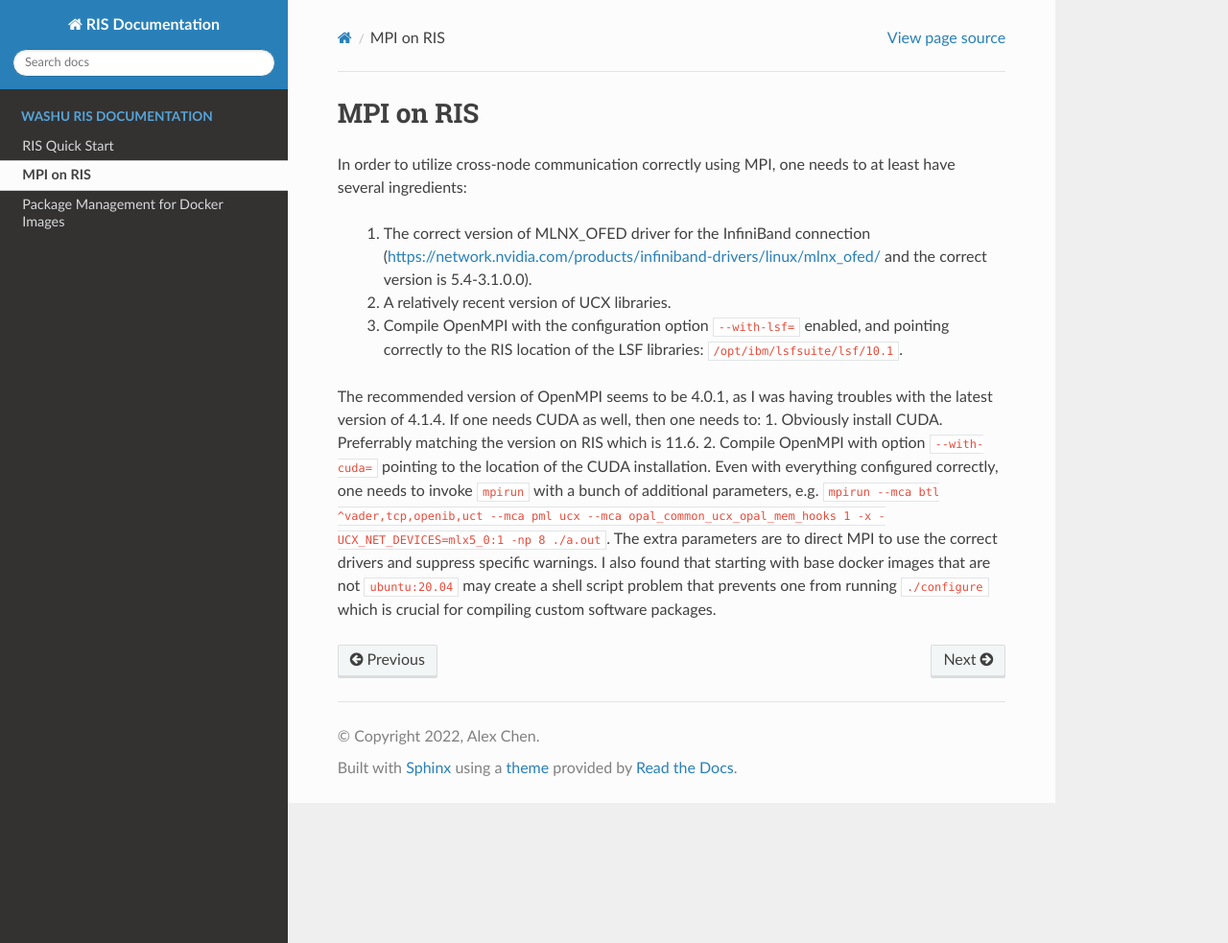
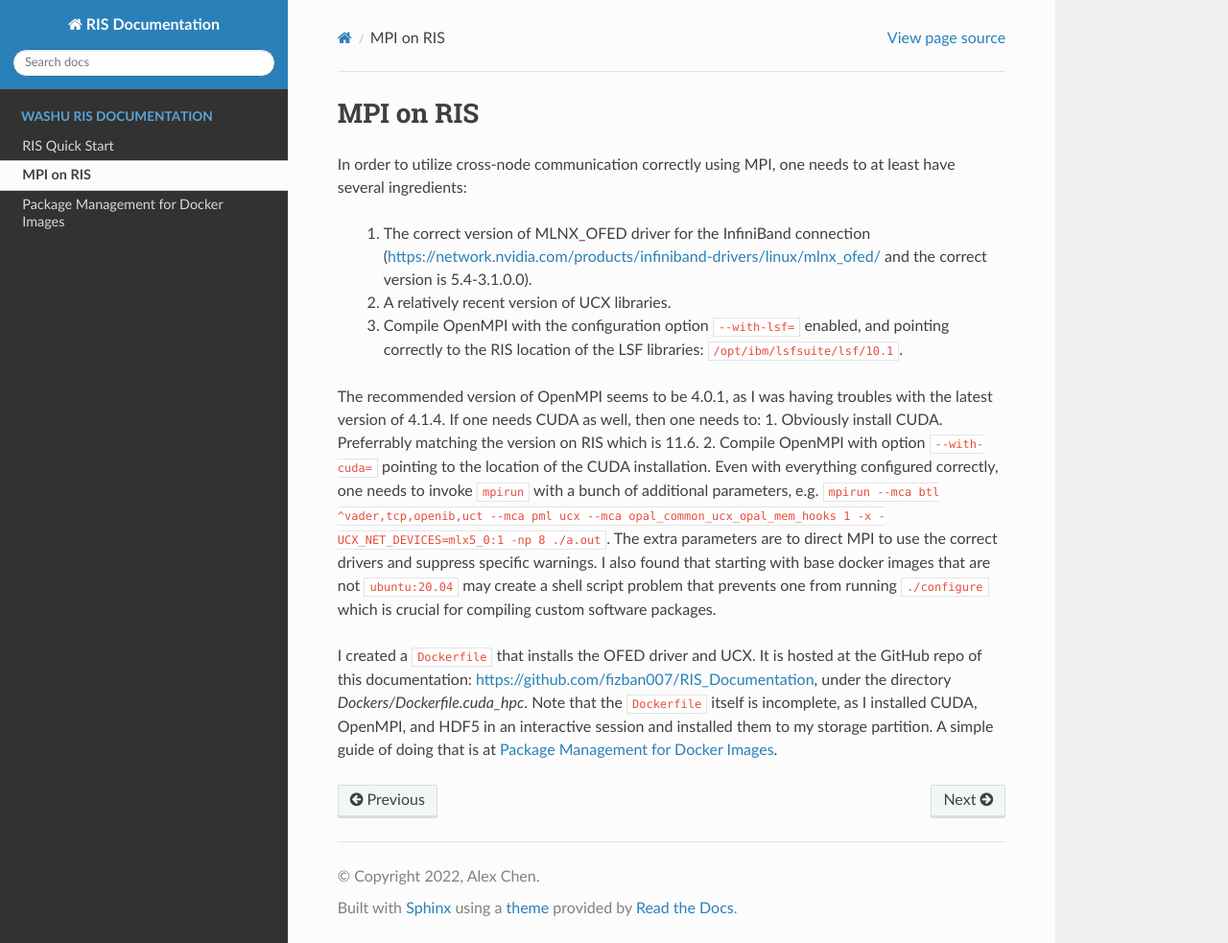
Before and after one commit to wuphysics/RIS_Documentation, a Sphinx documentation site: the page built from doc/docker_mpi.rst, in a window 1280 px wide and 983 px high. Shown: the whole window at 96% size. Built offline with Sphinx 7.4.7 and the Read the Docs theme 2.0.0, drawn with Linux system fonts in a browser that asks for light colours.

```diff
--- a/doc/docker_mpi.rst
+++ b/doc/docker_mpi.rst
@@ -20,3 +20,11 @@ drivers and suppress specific warnings. I also found that starting with
 base docker images that are not ``ubuntu:20.04`` may create a shell script
 problem that prevents one from running ``./configure`` which is crucial
 for compiling custom software packages.
+
+I created a ``Dockerfile`` that installs the OFED driver and UCX. It is hosted
+at the GitHub repo of this documentation:
+https://github.com/fizban007/RIS_Documentation, under the directory
+`Dockers/Dockerfile.cuda_hpc`. Note that the ``Dockerfile`` itself is
+incomplete, as I installed CUDA, OpenMPI, and HDF5 in an interactive session and
+installed them to my storage partition. A simple guide of doing that is at
+:doc:`package_management`.
```
Also changed, not shown: README.md (added, +11 -0 lines), doc/package_management.rst (+4 -3 lines), 1 other file.
